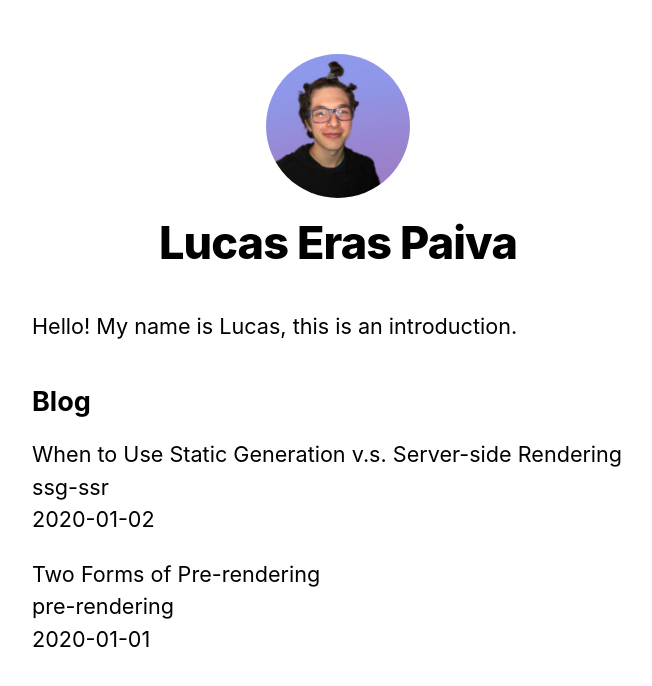
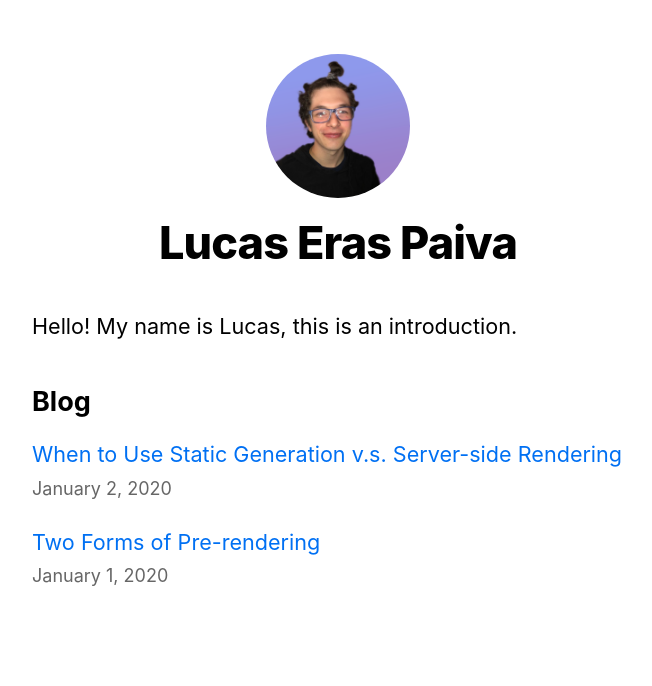
Before and after one commit to lucaseras/eras.page, a Next.js app: page / in a window 1280 px wide. Shown: the top 686 px of the page, without its empty margins (302-954 px from the left). Built offline with nearby package versions, Linux system fonts and the light colour scheme.

Commit message:
fixed index.js

```diff
--- a/pages/index.js
+++ b/pages/index.js
@@ -2,6 +2,8 @@ import Head from 'next/head'
 import Layout, {siteTitle} from '../components/layout'
 import utilStyles from '../styles/utils.module.css'
 import { getSortedPostsData } from '../lib/posts'
+import Link from 'next/link'
+import Date from '../components/date'
 
 export async function getStaticProps() {
     const allPostsData = getSortedPostsData()
@@ -13,6 +15,19 @@ export async function getStaticProps() {
 }
 
 export default function Home({ allPostsData }) {
+    const postsAsList =
+        (allPostsData.map(({ id, date, title }) => (
+            <li className={utilStyles.listItem} key={id}>
+                <Link href={`/posts/${id}`}>
+                    <a>{title}</a>
+                </Link>
+                <br />
+                <small className={utilStyles.lightText}>
+                    <Date dateString={date} />
+                </small>
+            </li>
+        )))
+
     return (
         <Layout home>
             <Head>
@@ -24,15 +39,7 @@ export default function Home({ allPostsData }) {
             <section className={`${utilStyles.headingMd} ${utilStyles.padding1px}`}>
                 <h2 className={utilStyles.headingLg}>Blog</h2>
                 <ul className={utilStyles.list}>
-          {allPostsData.map(({ id, date, title }) => (
-            <li className={utilStyles.listItem} key={id}>
-              {title}
-              <br />
-              {id}
-              <br />
-              {date}
-            </li>
-          ))}
+                    {postsAsList}
                 </ul>
             </section>
         </Layout>
```
Lines whose indentation alone changed are shown as unchanged.
